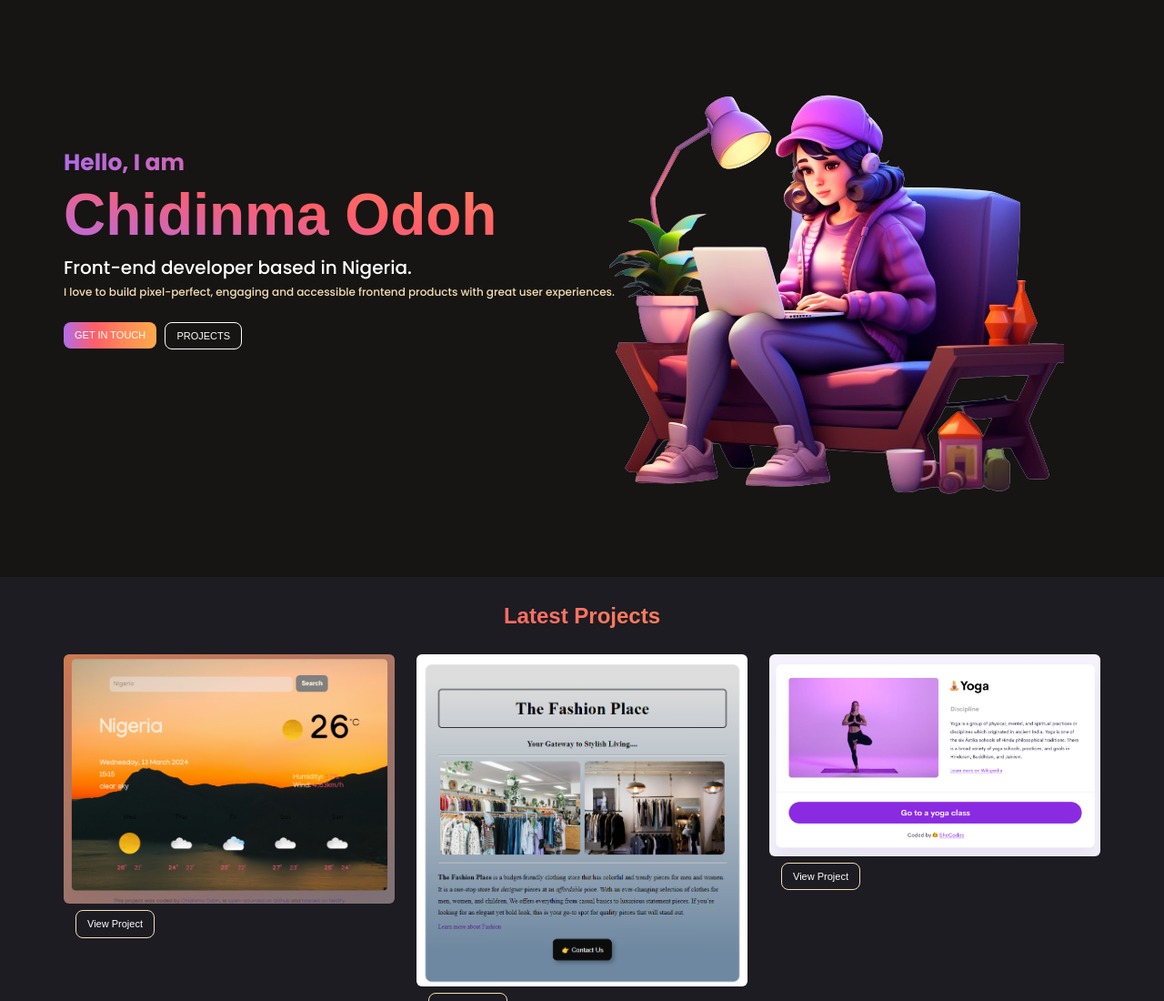
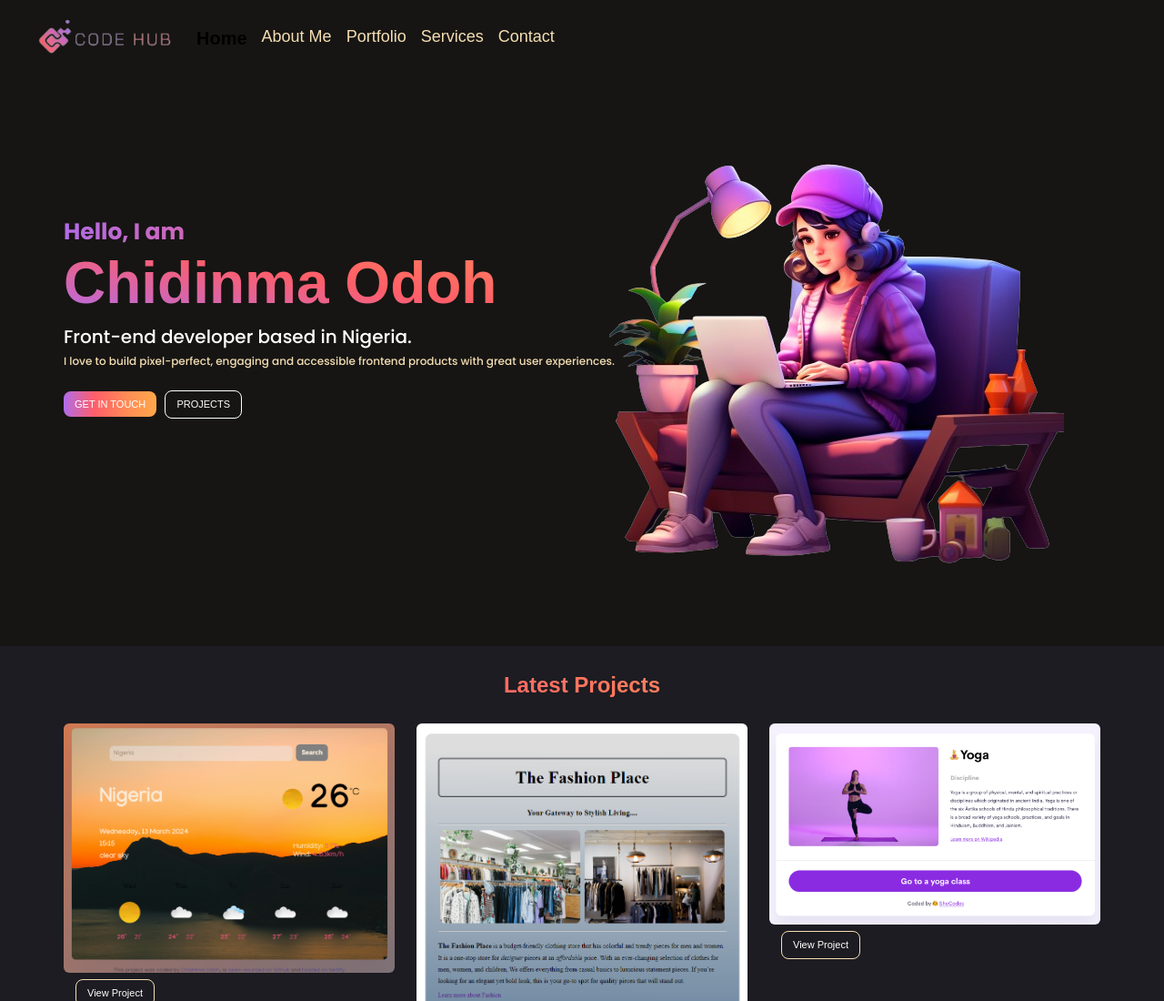
Before and after one commit to Dhymarh/My-Portfolio, a plain HTML site: page index.html in a window 1280 px wide. Shown: the top 1100 px of the page at 91% size. Drawn offline with nearby package versions, Linux system fonts and the light colour scheme; a web font is replaced by a local one.

Commit message:
Modified my homepage

```diff
--- a/index.html
+++ b/index.html
@@ -19,6 +19,38 @@
 </head>
 
 <body>
+<nav class="navbar navbar-expand-lg navbar-light sticky-top ">
+    <div class="container-fluid">
+        <a class="navbar-brand" href="#">
+            <img src="images/my logo.png"  width="150px">
+        </a>
+        <button class="navbar-toggler" type="button" data-bs-toggle="collapse" data-bs-target="#navbarSupportedContent"
+            aria-controls="navbarSupportedContent" aria-expanded="false" aria-label="Toggle navigation">
+            <span class="navbar-toggler-icon"></span>
+        </button>
+        <div class="collapse navbar-collapse" id="navbarSupportedContent">
+            <ul class="navbar-nav me-auto mt-2 mb-2 mb-lg-0">
+                <li class="nav-item">
+                    <a class="nav-link active" aria-current="page" href="index.html">Home</a>
+                </li>
+                <li class="nav-item">
+                    <a class="nav-link" href="#">About Me</a>
+                </li>
+                <li class="nav-item">
+                    <a class="nav-link" href="#">Portfolio</a>
+                </li>
+                <li class="nav-item">
+                    <a class="nav-link" href="#">Services</a>
+                </li>
+                <li class="nav-item">
+                    <a class="nav-link" href="#">Contact</a>
+                </li>
+            </ul>
+        </div>
+    </div>
+</nav>
+
+
     <div class="hero-section">
         <div class="hero">
             <p>Hello, I am</p>
--- a/styles.css
+++ b/styles.css
@@ -1,6 +1,38 @@
 :root{
     --heading-font-family:"Bai Jamjuree",sans-serif;
     --body-font-family:"Poppins", sans-serif;
+}
+
+
+.sticky-top{
+    background: #161513; ;
+}
+
+.navbar-collapse{
+   font-family: var(--heading-font-family);
+   font-size: 18px;
+
+
+}
+
+.navbar-nav .nav-link.active{
+    font-size: 20px;
+    font-weight: 600;
+
+}
+
+
+
+.navbar-nav .nav-link:hover {
+    border-bottom: 2px solid #FF5E69;
+}
+
+.navbar-nav .nav-link {
+    color: wheat;
+}
+
+.navbar-brand{
+    padding-left: 30px;
 }
 
 
```
Also changed, not shown: images/my logo.png (added).
